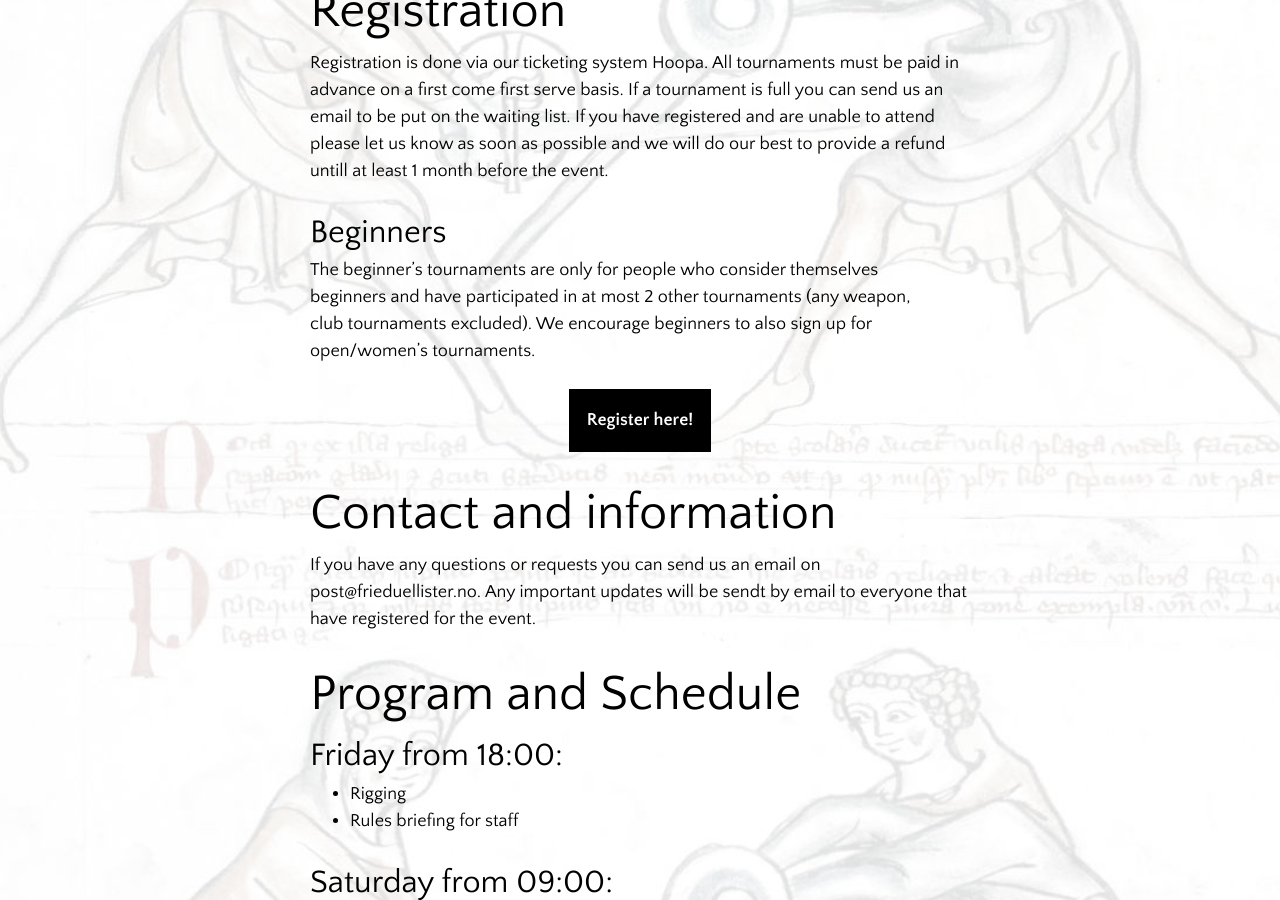
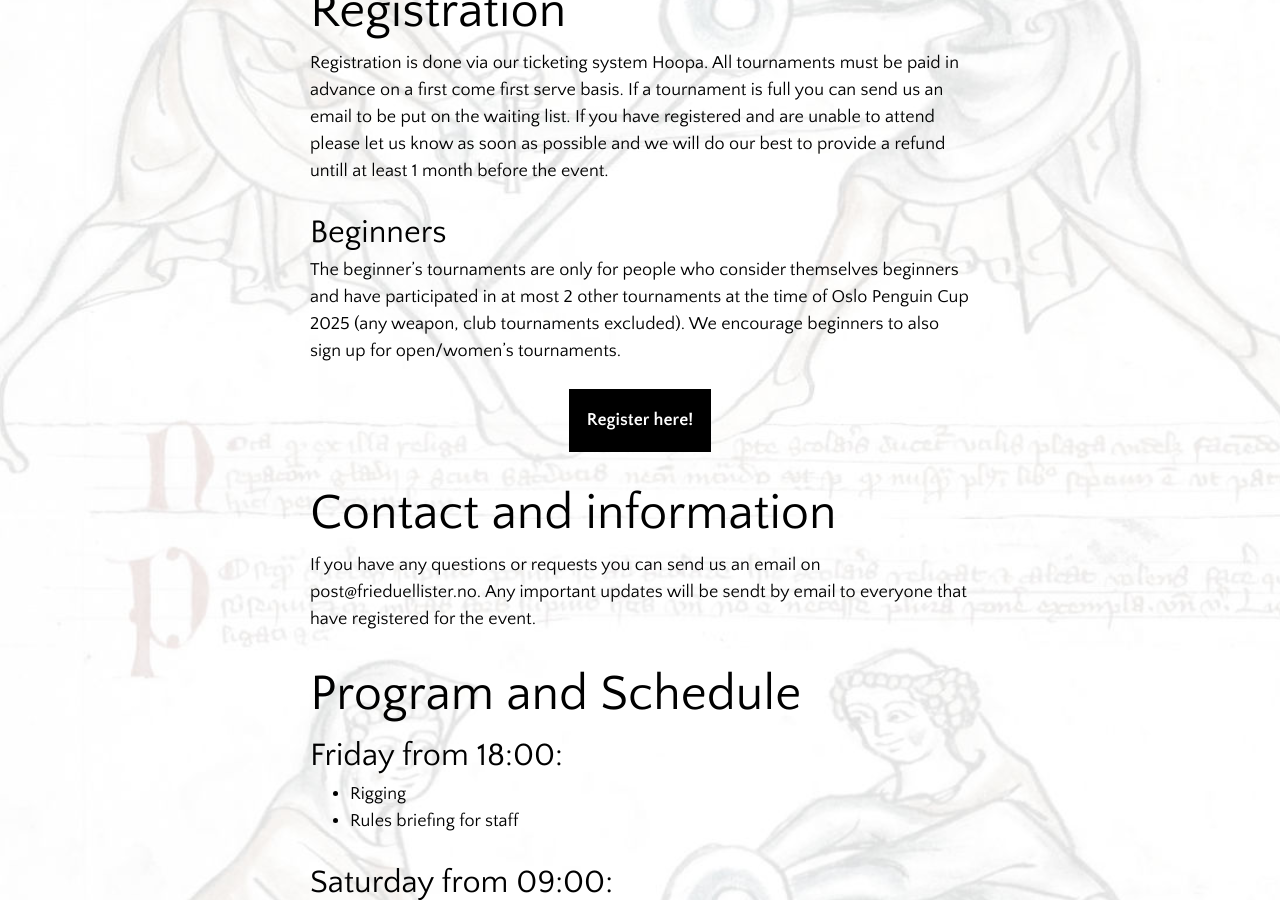
Before and after one commit to frieduellister/frieduellister.github.io, a Jekyll site: the page built from pages/oslo-penguin-cup/oslo-penguin-cup-2025.md, in a window 1280 px wide and 900 px high, scrolled down 381 px. Built offline with Jekyll 4.4.1, drawn with Linux system fonts in a browser that asks for light colours.

Commit message:
Updated beginners requirement

```diff
--- a/pages/oslo-penguin-cup/oslo-penguin-cup-2025.md
+++ b/pages/oslo-penguin-cup/oslo-penguin-cup-2025.md
@@ -14,7 +14,7 @@ Registration is done via our ticketing system Hoopa. All tournaments must be pai
 
 ### Beginners
 
-The beginner's tournaments are only for people who consider themselves beginners and have participated in at most 2 other tournaments (any weapon, club tournaments excluded). We encourage beginners to also sign up for open/women's tournaments.
+The beginner's tournaments are only for people who consider themselves beginners and have participated in at most 2 other tournaments at the time of Oslo Penguin Cup 2025 (any weapon, club tournaments excluded). We encourage beginners to also sign up for open/women's tournaments.
 
 <p class="center-text">
     <a class="button-link" href= "https://oslopenguincup.hoopla.no/event/oslo-penguin-cup-2025">Register here!</a>
```
